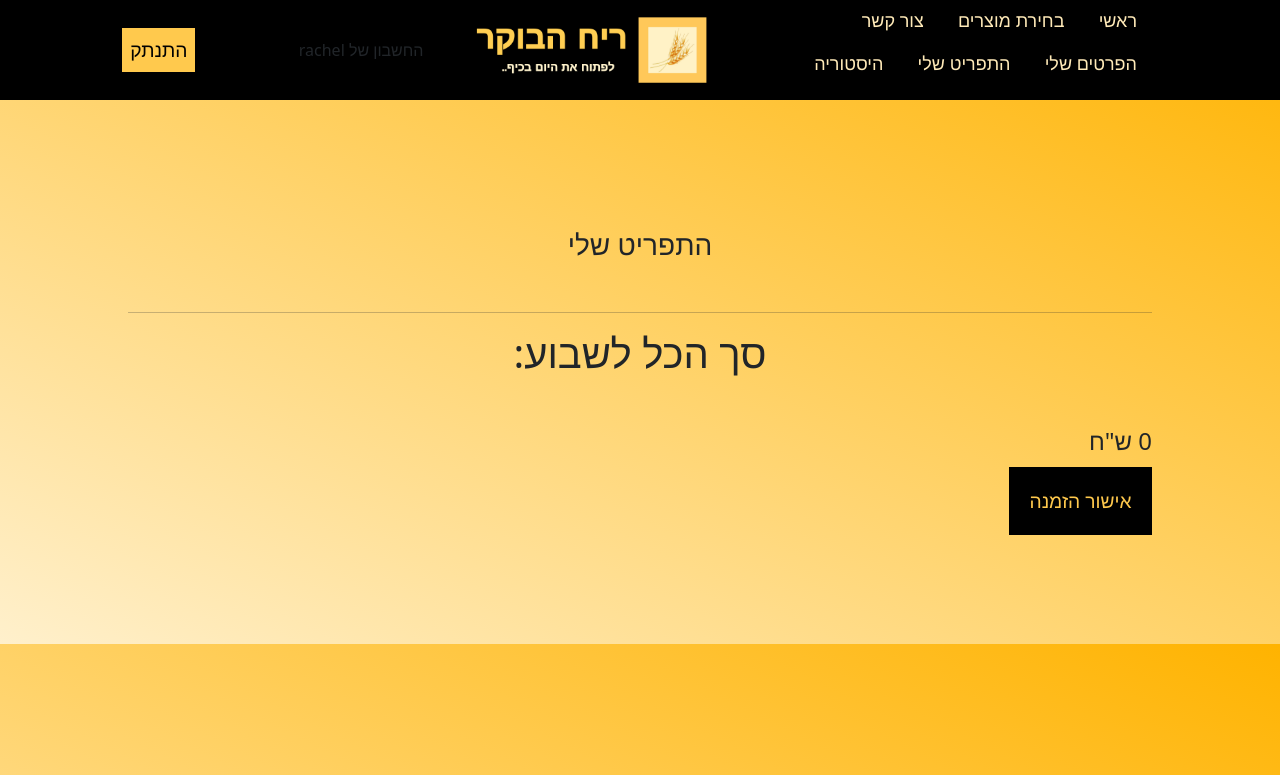
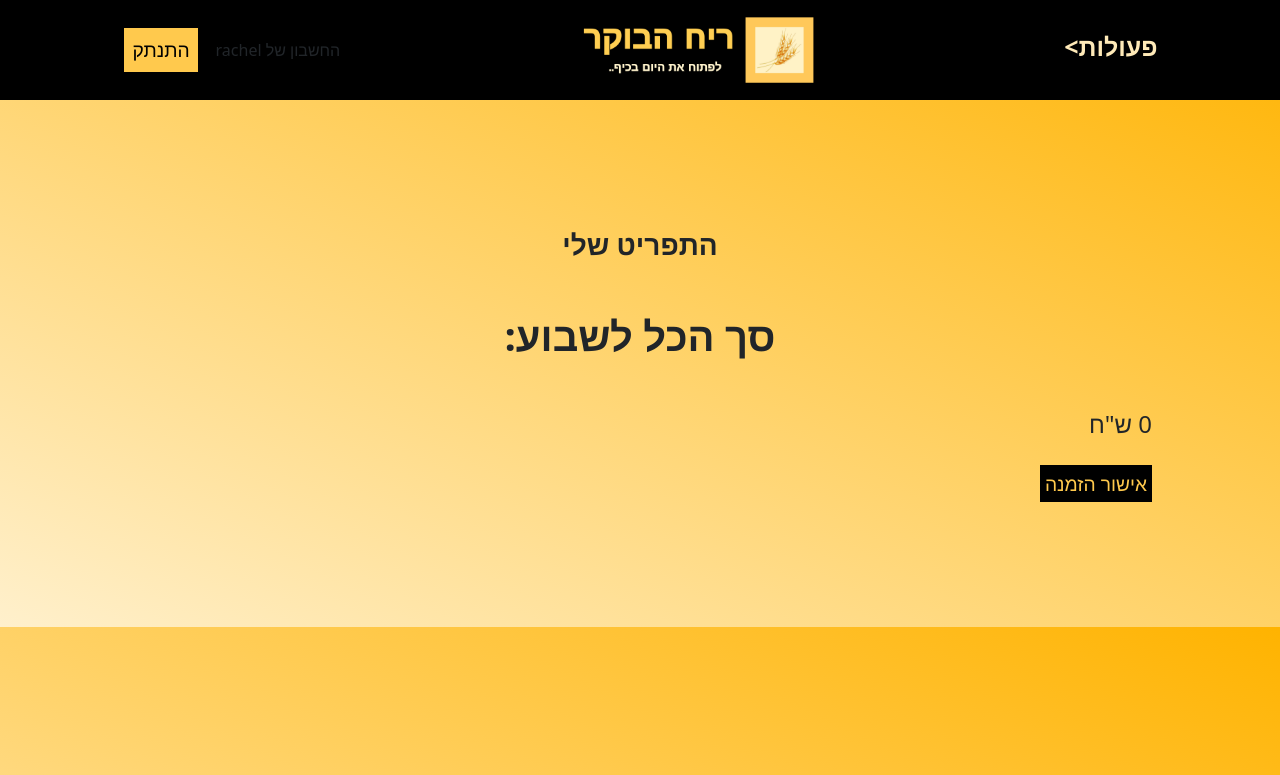
Before and after one commit to rachelistone/morningSmell, a Django app: page /cart/ in a window 1280 px wide. Shown: the top 775 px of the page. Run offline with Django 3.2, Linux system fonts and the light colour scheme; a user stored in the database is signed in; data comes from the database, SQL or seed files in the repository; both versions use the stored data as it was after the commit.

Commit message:
styles in nav bar and a bit in cart html

```diff
--- a/invitations/templates/invitations/base.html
+++ b/invitations/templates/invitations/base.html
@@ -12,34 +12,32 @@
 	<body dir=rtl>
 	<header>
 		<nav>
-			<div class="wrapper">
-				<ul class="nav_links">
+			<div class="menu-wrapper">
+			    <h1 class="menu-btn">פעולות&gt;</h1>
+				<ul class="menu-content">
 					<li><a href="{% url 'home' %}" class="menu-elem">ראשי</a></li>
 					<li><a href="{% url 'products' %}" class="menu-elem">בחירת מוצרים</a></li>
 					<li><a href="{% url 'contact' %}" class="menu-elem">צור קשר</a></li>
-				</ul>
-				{% if user.is_authenticated %}
-				<ul class="nav_links">
+				    {% if user.is_authenticated %}
 					<li><a href="{% url 'profil' %}" class="menu-elem">הפרטים שלי</a></li>
 					<li><a href="{% url 'cart' %}" class="menu-elem">התפריט שלי</a></li>
-					<li><a href="{% url 'history' %}" class="menu-elem">היסטוריה</a></li>
+					<li><a href="{% url 'history' %}" class="menu-elem">היסטוריה</a></li
+					{% endif %}>
 				</ul>
-				{% endif %}
 			</div>
 		</nav>
 		<div class="logo"><img width="250px" src="{% static 'images/logomorningsmell.png' %}"></div>
 		{% if user.is_authenticated %}
-        <div>החשבון של {{user}}</div>
-        <br>
-        <form action="{% url 'logout' %}" method="POST">
+        <form class = "left-btn" action="{% url 'logout' %}" method="POST">
             {% csrf_token %}
+            <div class="btn-wrapper">החשבון של {{user}}</div>
 			<div class="btn-wrapper"><button type="submit" class="color-btn">התנתק</button></div>
         </form>
 
 		{% else %}
 		<div class="left-btn">
+		    <div class="btn-wrapper"><a href="{% url 'login' %}" class="color-btn">כניסה</a></div>
 			<div class="btn-wrapper"><a href="{% url 'signup' %}" class="color-btn">הרשמה</a></div>
-			<div class="btn-wrapper"><a href="{% url 'login' %}" class="color-btn">כניסה</a></div>
 		</div>
 		{% endif %}
 	</header>
--- a/invitations/templates/invitations/cart.html
+++ b/invitations/templates/invitations/cart.html
@@ -7,9 +7,9 @@
 <ul>
     {% for day in daysList %}
         <li>
+            <h3>{{day.list.0.get_day_display}}</h3>
             <ul>
             {% for produser in day.list %}
-                {{day.list.0.get_day_display}}:
                 <li>{{ produser.product.name }}<br>
                     <b>{{ produser.product.product_name }}</b>
                     <img src="{{ produser.product.picture.url }}" width="100px" height="100px" alt=""><br>
@@ -43,10 +43,10 @@
                 </li>
             {% endfor %}
             </ul>
+            <hr>
         </li>
     {% endfor %}
 </ul>
-<hr>
 <h1  class="title">סך הכל לשבוע:</h1>
 <h4>{{sum}} ש"ח</h4>
 <br>
--- a/morningsmell/static/css/base.css
+++ b/morningsmell/static/css/base.css
@@ -1,27 +1,37 @@
 *{box-sizing:border-box;margin:0;padding:0px;}
 body{background: linear-gradient(to left bottom,rgb(255, 179, 0),rgb(255, 240, 204));}
 
-header {display:flex;justify-content:space-between;align-items:center;padding:30px 10%;background-color:black;height:100px;}
+header {display:flex;justify-content:space-around;align-items:center;background-color:black;height:100px;}
+ul {list-style: none;}
 .logo {}
-.nav_links {list-style: none;}
-.nav_links li {display:inline-block;padding:0px 15px;}
-.nav_links li a {text-decoration: none;color: #FFEAB8;font-size:18px;}
-.nav_links li a:hover {color: #ffd980;}
+
+.menu-btn{font-weight:bold;color: #FFEAB8;font-size:25px;padding:8px;cursor: pointer;}
+.menu-btn:hover{color: #ffd980;}
+.menu-wrapper{display: inline-block;position:relative;}
+.menu-wrapper:hover .menu-content{ display: block;}
+.menu-content{ display: none;position:absolute;z-index: 1;box-shadow:-2px 2px 18px black;right:70px;width:135px;}
+.menu-content li a {text-decoration: none;background-color: #ffd980;color:black;font-size:18px;display: block;padding:10px;width:135px;}
+.menu-content li a:hover {color: #ffd980;background-color:black;}
+/*.menu-wrapper {display:flex;list-style: none;align-items:flex-start;}*/
+/*.menu-wrapper li {padding:3px;border:2px;}*/
+/*.menu-wrapper li a {text-decoration: none;color: #FFEAB8;font-size:18px;}*/
+/*.menu-wrapper li a:hover {color: #ffd980;}*/
+
 .left-btn{display:flex;justify-content:space-between;align-items:center;}
 .color-btn{text-decoration:none;padding:8px;background:#ffc94d;color:black;font-size:1.2rem;border:solid 2px;}
 .color-btn:hover{color:#FFEAB8;background:black;}
 .content {padding:10%;}
 
-.title {text-align:center;margin:0 0 50px 0;}
+.title {text-align:center;margin:0 0 50px 0;font-weight:bold;}
 
 /* home page */
 .what {padding:15%;font-size:3rem;text-align:center;color:black;}
 .how {padding:10%;font-size:3rem;background-color:black;text-align:center;}
 .how h1 {color:#FFEAB8;}
-.btn-wrapper{margin:10%;text-align:center;}
+.btn-wrapper{padding:8px;}
 
 /*cart*/
 .box-element {padding:15px;}
 .under-pic{}
-.mybtn{text-decoration:none;padding:2%;background:black;color:#ffc94d;font-size:1.2rem;}
+.mybtn{text-decoration:none;padding:5px;background:black;color:#ffc94d;font-size:1.2rem;}
 .mybtn:hover{background:#ffc94d;color:black;border:solid 2px;}
```
Also changed, not shown: invitations/templates/invitations/products.html (line endings or trailing spaces), morningsmell/db.sqlite3, morningsmell/media/invitations/milk.png (deleted), morningsmell/static/css/products.css (deleted).
